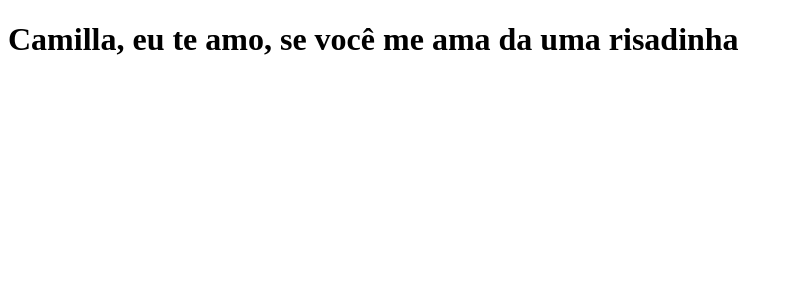
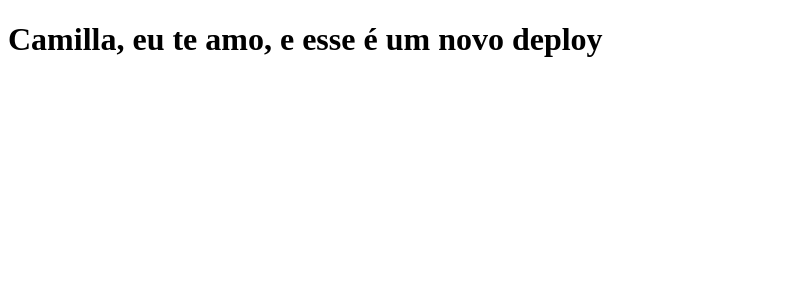
Before and after one commit to HenriqueFurtado-Dev/clone-tabnews, a Next.js app: page / in a window 1280 px wide. Shown: the top 300 px of the page, without its empty margins (0-792 px from the left). Built offline with nearby package versions, Linux system fonts and the light colour scheme.

Commit message:
Alterado o texto para testar CI/CD da Vercel

```diff
--- a/pages/index.js
+++ b/pages/index.js
@@ -1,5 +1,5 @@
 function Home() {
-    return <h1>Camilla, eu te amo, se você me ama da uma risadinha</h1>
+    return <h1>Camilla, eu te amo, e esse é um novo deploy</h1>
 }
 
 export default Home;
```
